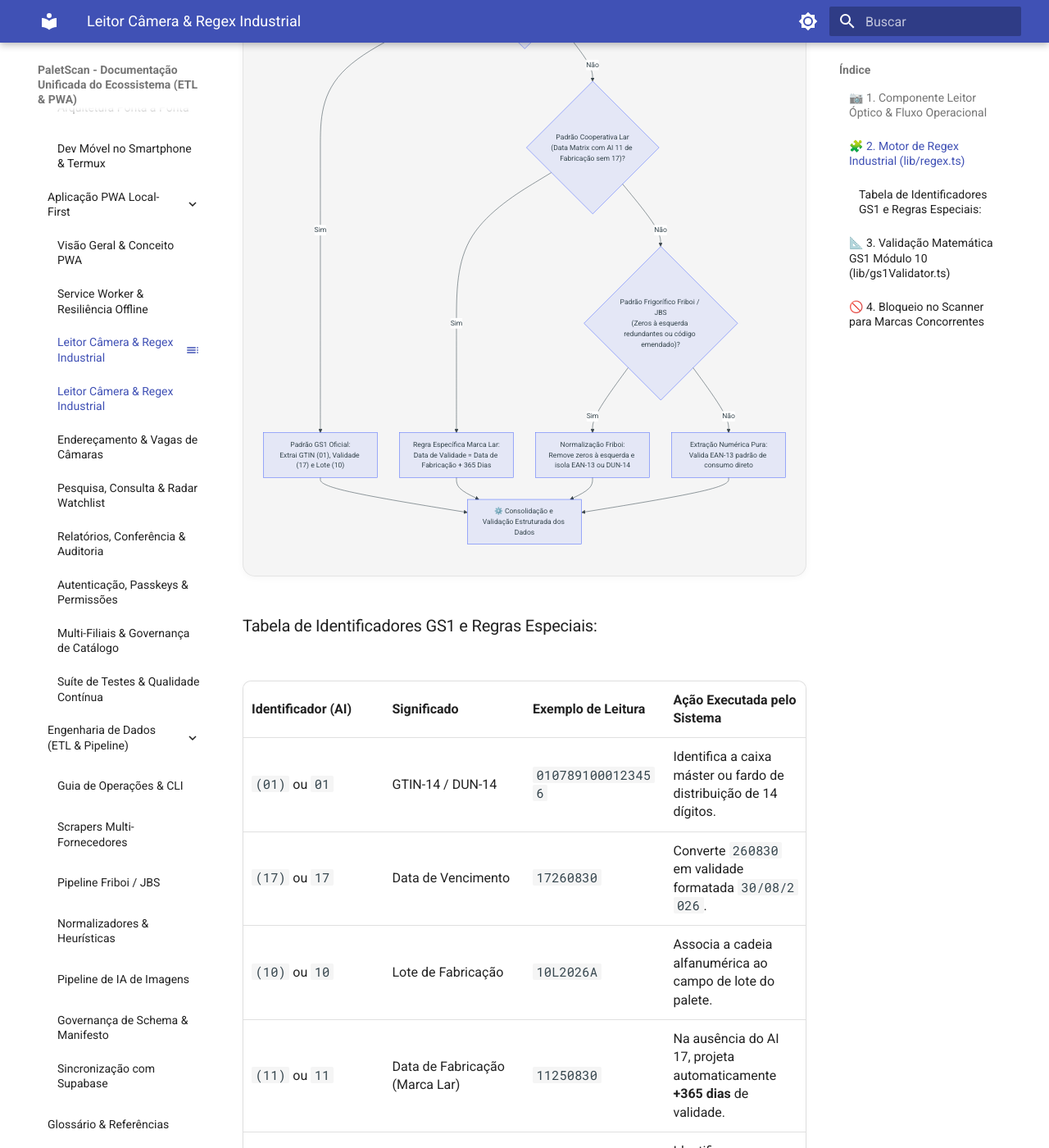
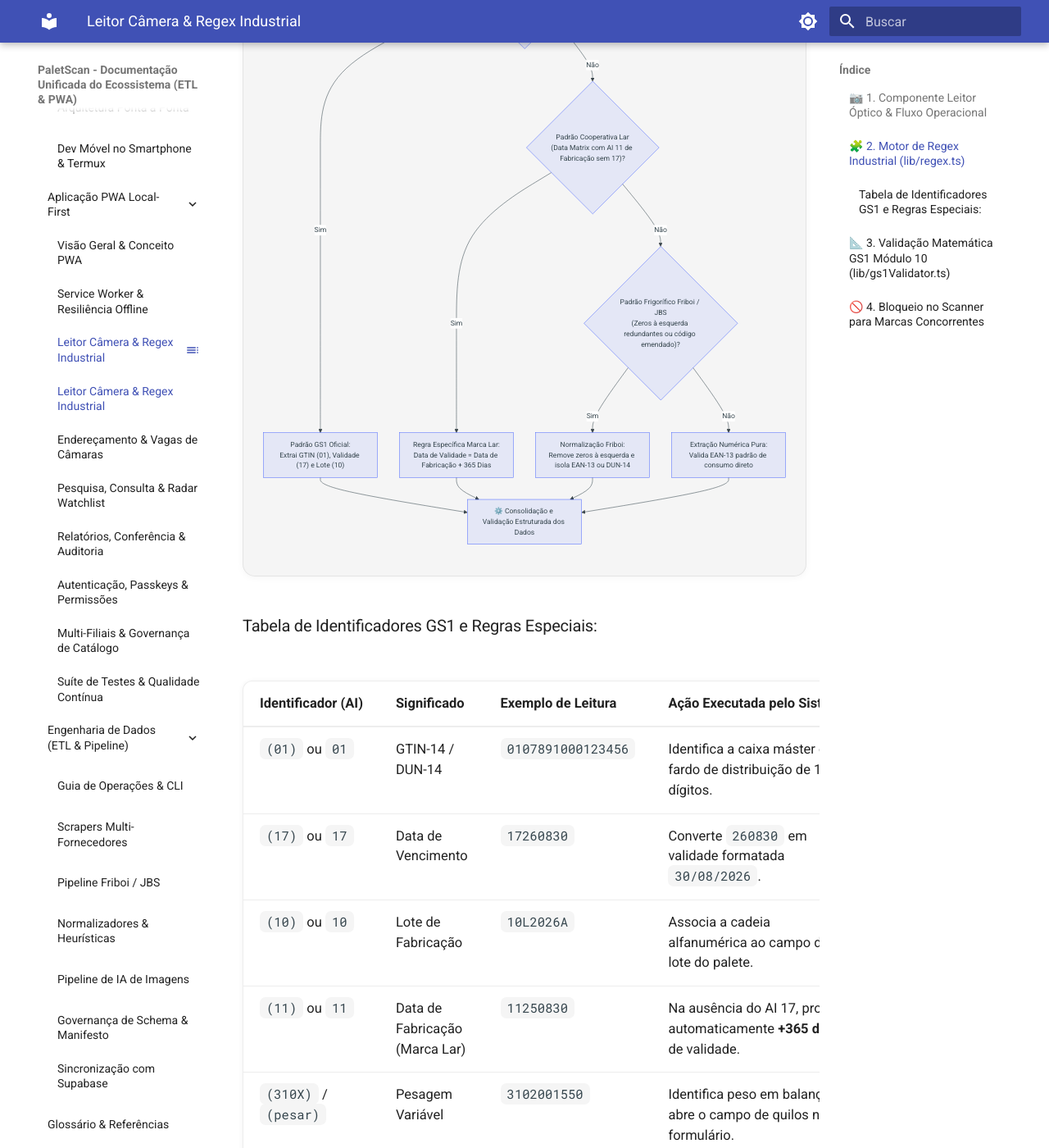
Before and after one commit to NaejBarbosa/paletscan-etl, an MkDocs documentation site: the page built from docs/pwa-scanner-regex.md, in a window 1280 px wide and 1400 px high, scrolled down 2684 px. Shown: the whole window at 82% size. Built offline with MkDocs 1.6.1 and Material for MkDocs 9.7.7, drawn with Linux system fonts in a browser that asks for light colours.

Commit message:
fix(docs): habilitar rolagem horizontal responsiva em todas as tabelas no mobile

```diff
--- a/docs/stylesheets/extra.css
+++ b/docs/stylesheets/extra.css
@@ -2,40 +2,83 @@
    PaletScan Mobile & Touch-First Styling Enhancements
    ========================================================================== */
 
-/* 1. Otimização de Tabelas para Telas de Smartphone (Sem Overflow Horizontal) */
+/* 1. Rolagem Horizontal Fluida e Leitura Arejada para Todas as Tabelas no Mobile */
 .md-typeset table:not([class]) {
-  display: table !important;
+  display: block !important;
   width: 100% !important;
-  table-layout: fixed !important;
-  word-break: break-word !important;
-  overflow-wrap: break-word !important;
-  font-size: 0.8rem !important;
+  max-width: 100% !important;
+  overflow-x: auto !important;
+  -webkit-overflow-scrolling: touch !important;
+  touch-action: pan-x !important;
+  overscroll-behavior-x: contain !important;
+  border-collapse: collapse !important;
+  font-size: 0.825rem !important;
   margin: 1.75rem 0 !important;
-  border-radius: 0.5rem;
-  overflow: hidden;
-  box-shadow: 0 1px 4px rgba(0, 0, 0, 0.05);
+  border-radius: 0.6rem !important;
+  box-shadow: 0 1px 6px rgba(0, 0, 0, 0.06) !important;
+  background-color: var(--md-default-bg-color) !important;
+  border: 1px solid var(--md-default-fg-color--lightest) !important;
+  scrollbar-width: thin !important;
+  scrollbar-color: var(--md-primary-fg-color, #4f46e5) rgba(148, 163, 184, 0.15) !important;
 }
 
+/* Barra de rolagem horizontal sempre visível, elegante e ergonômica para touch */
+.md-typeset table:not([class])::-webkit-scrollbar {
+  height: 6px !important;
+  display: block !important;
+}
+
+.md-typeset table:not([class])::-webkit-scrollbar-track {
+  background: rgba(148, 163, 184, 0.12) !important;
+  border-radius: 9999px !important;
+  margin: 0 4px !important;
+}
+
+.md-typeset table:not([class])::-webkit-scrollbar-thumb {
+  background: var(--md-primary-fg-color, #4f46e5) !important;
+  border-radius: 9999px !important;
+}
+
+/* Células e Cabeçalhos: Espaçamento Generoso sem Compressão de Dados */
 .md-typeset table:not([class]) th,
 .md-typeset table:not([class]) td {
-  padding: 0.6rem 0.5rem !important;
-  word-wrap: break-word !important;
+  padding: 0.75rem 1rem !important;
+  vertical-align: top !important;
+  line-height: 1.5 !important;
   white-space: normal !important;
-  vertical-align: middle !important;
-  line-height: 1.4 !important;
+  word-break: normal !important;
+  overflow-wrap: normal !important;
+  border-bottom: 1px solid var(--md-default-fg-color--lightest) !important;
+}
+
+/* Em telas mobile, garante largura mínima legível para evitar compressão de colunas */
+@media screen and (max-width: 60em) {
+  .md-typeset table:not([class]) th,
+  .md-typeset table:not([class]) td {
+    min-width: 140px !important;
+  }
 }
 
 .md-typeset table:not([class]) th {
   font-weight: 700 !important;
-  background-color: var(--md-default-bg-color--lighter);
+  background-color: var(--md-default-bg-color--lighter) !important;
+  white-space: nowrap !important;
+  border-bottom: 2px solid var(--md-default-fg-color--lightest) !important;
+  color: var(--md-default-fg-color) !important;
 }
 
-/* 2. Quebra Limpa de Links, Códigos Inline e Tags dentro de Tabelas */
-.md-typeset table:not([class]) code,
+/* 2. Formatação Limpa de Códigos Inline e Links dentro de Tabelas */
+.md-typeset table:not([class]) code {
+  white-space: nowrap !important;
+  word-break: normal !important;
+  font-size: 0.775rem !important;
+  padding: 0.15rem 0.4rem !important;
+  border-radius: 0.35rem !important;
+}
+
 .md-typeset table:not([class]) a {
-  word-break: break-all !important;
-  white-space: normal !important;
-  font-size: 0.775rem !important;
+  word-break: normal !important;
+  font-size: 0.8rem !important;
 }
 
 /* 3. Ajuste e Espaçamento de Respiro para Diagramas Mermaid (Vertical Mobile) */
```
